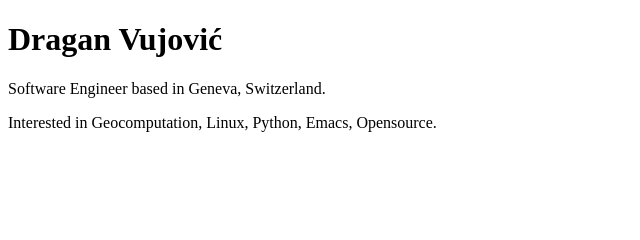
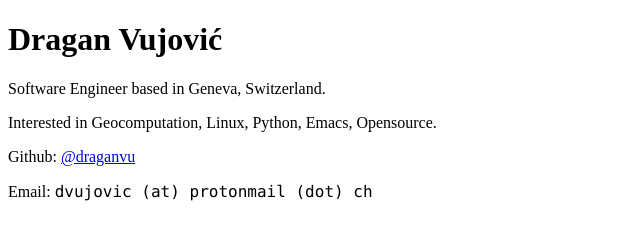
Before and after one commit to draganvu/draganvu.github.io, a plain HTML site: page index.html in a window 1280 px wide. Shown: the whole page, without its empty margins (0-640 px from the left). Drawn offline with Linux system fonts and the light colour scheme.

Commit message:
Updated index.html

```diff
--- a/index.html
+++ b/index.html
@@ -1,12 +1,15 @@
 <!DOCTYPE html>
 <html lang="en-US">
   <head>
+    <meta charset="UTF-8">
+    <meta name="viewport" content="width=device-width, initial-scale=1.0">
     <title>Dragan Vujović</title>
-    <meta charset="UTF-8">
   </head>
   <body>
     <h1>Dragan Vujović</h1>
     <p>Software Engineer based in Geneva, Switzerland.</p>
     <p>Interested in Geocomputation, Linux, Python, Emacs, Opensource.</p>
+    <p>Github: <a href="https://github.com/draganvu">@draganvu</a></p>
+    <p>Email: <span style="font-family:'Lucida Console', monospace">dvujovic (at) protonmail (dot) ch</span></p>
   </body>
 </html>
```
